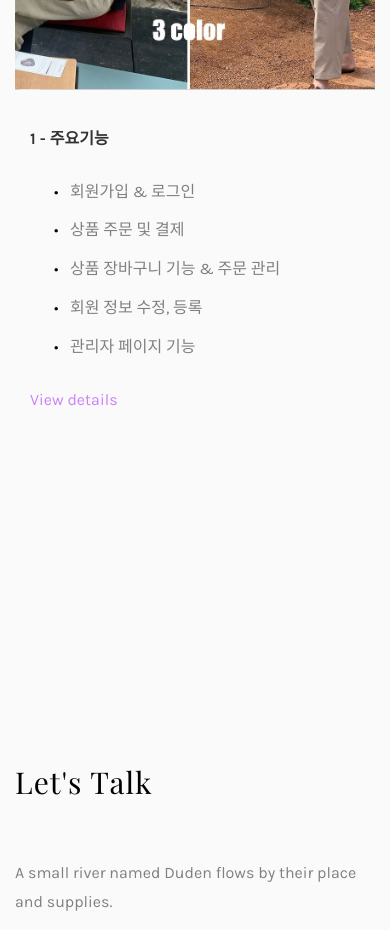
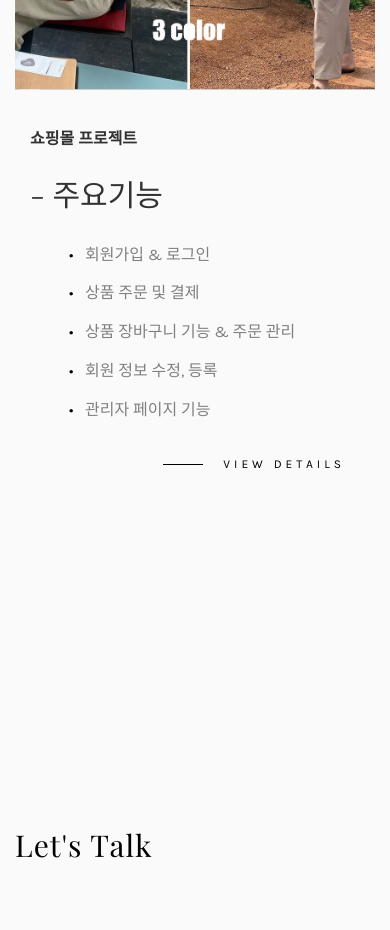
Before and after one commit to CKWoong/CKWoong.github.io, a plain HTML site: page index.html in a window 390 px wide. Shown: the part 3580-4510 px from the top of the page. Drawn offline with nearby package versions, Linux system fonts and the light colour scheme; files whose address does not match are found by name; a web font is replaced by a local one.

Commit message:
Update index.html

```diff
--- a/index.html
+++ b/index.html
@@ -261,7 +261,10 @@
 							</a>
 							<div class="col-md-6">
 								<div class="services animate-box">
-									<h3>1 - 주요기능</h3>
+									<h3>쇼핑몰 프로젝트</h3>
+									   <h2>- 주요기능</h2>
+									<div class="col-md-4 col-md-offset-4">
+										<div class="desc">
 											<ul>
 											<li>회원가입 &amp; 로그인</li>
 											<li>상품 주문 및 결제</li>
@@ -270,6 +273,8 @@
 											<li>관리자 페이지 기능</li>
 											</ul>
 											<p class="read"><a href="#">View details</a></p>
+										</div>
+									</div>
 								</div>
 							</div>
 						</div>
```
Lines whose indentation alone changed are shown as unchanged.
